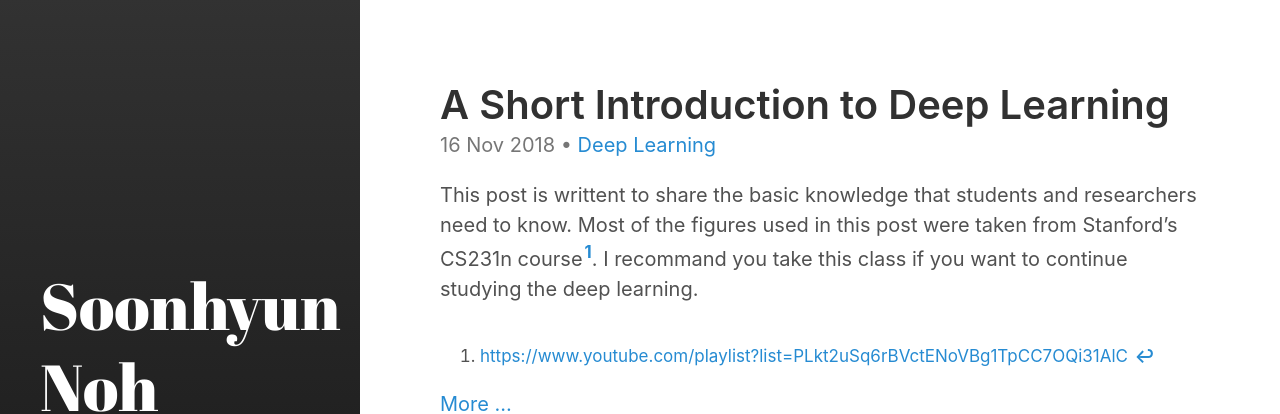
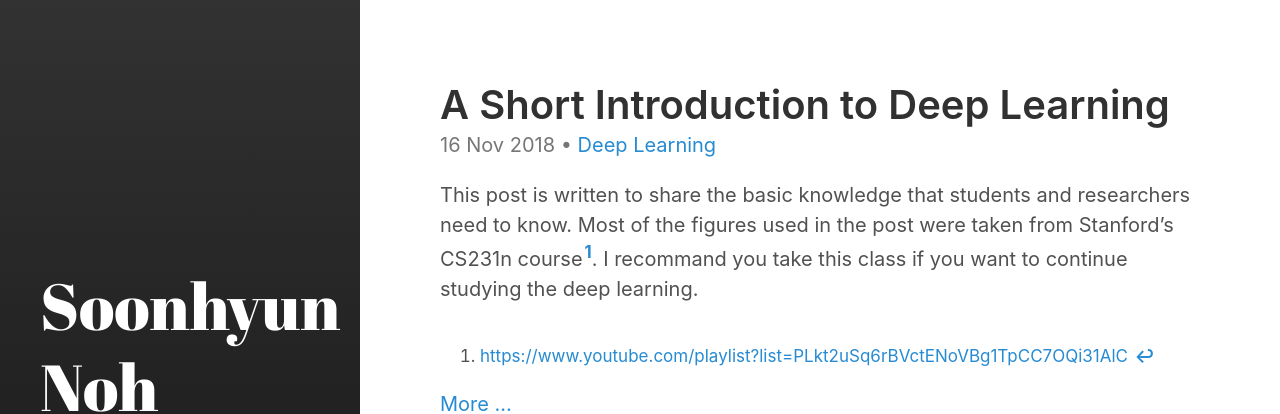
Before and after one commit to shnoh171/shnoh171.github.io, a Jekyll site: the page built from index.html, in a window 1280 px wide. Shown: the top 414 px of the page. Built offline with Jekyll 4.4.1, drawn with Linux system fonts in a browser that asks for light colours; the list of posts is cut into pages by our own code.

Commit message:
translate (not finished)

```diff
--- a/_posts/2018-11-16-short-introduction-to-deep-learning-revised.md
+++ b/_posts/2018-11-16-short-introduction-to-deep-learning-revised.md
@@ -4,7 +4,7 @@ title: A Short Introduction to Deep Learning
 categories:
   - Deep Learning
 ---
-This post is writtent to share the basic knowledge that students and researchers need to know. Most of the figures used in this post were taken from Stanford's CS231n course[^CS231n16_YouTube]. I recommand you take this class if you want to continue studying the deep learning.
+This post is written to share the basic knowledge that students and researchers need to know. Most of the figures used in the post were taken from Stanford's CS231n course[^CS231n16_YouTube]. I recommand you take this class if you want to continue studying the deep learning.
 
 ### What is Deep Learning?
 
```
